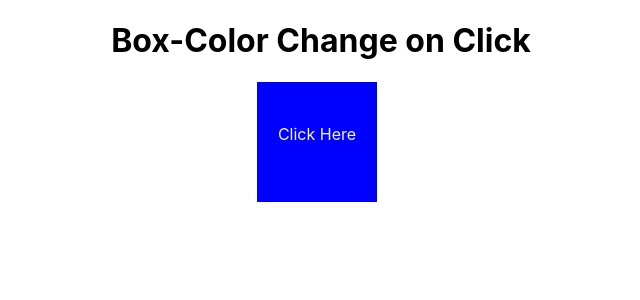
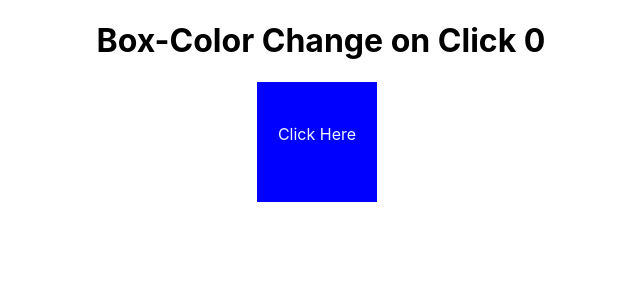
Before and after one commit to Abdu-w/box-color, a React (Create React App) app: page / in a window 1280 px wide. Shown: the top 300 px of the page, without its empty margins (319-959 px from the left). Built offline with nearby package versions, Linux system fonts and the light colour scheme.

Commit message:
update count

```diff
--- a/src/App.js
+++ b/src/App.js
@@ -1,17 +1,14 @@
 import React, {Component} from 'react';
 import './App.css';
 
-// create a box with div
-// onclick create a function that stich color
-// set a state where color can chage
+
 export default class  App extends Component {
   constructor(props) {
     super(props)
     this.state = {
+      on: false,
       color: 'blue',
-      on: false,
       count: 0
-
     }
   }
 
@@ -30,12 +27,10 @@ export default class  App extends Component {
     }
   }
 
-
-
   render(){
     return (
       <div className="App">
-        <h1 className="description"> Box-Color Change on Click </h1>
+        <h1 className="description"> Box-Color Change on Click {this.state.count}</h1>
         <div
           className='box'
           style={{ backgroundColor: this.state.color }}
```
